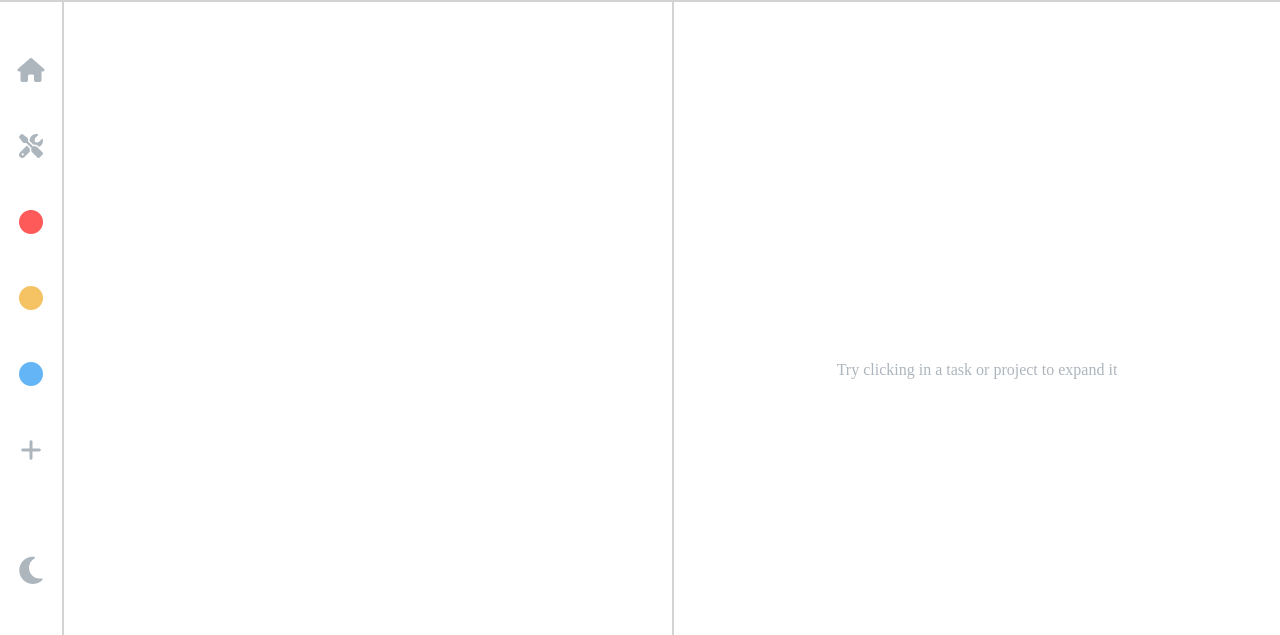
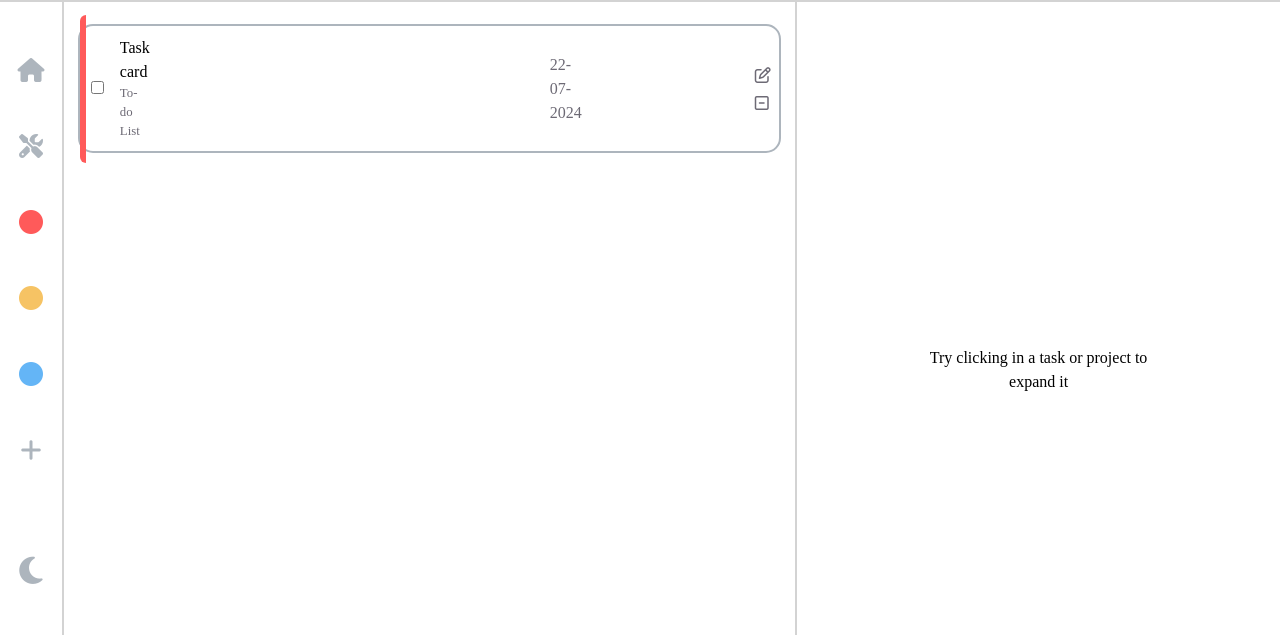
Before and after one commit to AdnaneTaleb10/To-Do-List, a website built with webpack: page src/index.html in a window 1280 px wide. Shown: the part 62-697 px from the top of the page. Built offline with nearby package versions, Linux system fonts and the light colour scheme; a web font is replaced by a local one.

Commit message:
Style tasks cards

```diff
--- a/src/css/style.css
+++ b/src/css/style.css
@@ -1,4 +1,27 @@
 @import url("https://fonts.cdnfonts.com/css/cascadia-code");
+
+:root {
+  --logo-blue: #2196f3ff;
+  /* Tasks title */
+  --black: #495057;
+
+  /* All other text/icon in tasks cards */
+  --dark-gray: #6d6a75ff;
+
+  /* Border of tasks card */
+  --default-gray: #adb5bdff;
+
+  /* Icons background on hover*/
+  --light-gray: #ebebeb;
+
+  /* Borders */
+  --borders-gray: #d3d3d3;
+
+  --red: #ff5a5a;
+  --yellow: #f6c364;
+  --argentinian-blue: #64b5f6ff;
+}
+
 *::before,
 *::after {
   box-sizing: border-box;
@@ -13,9 +36,7 @@ body {
   line-height: 1.5;
   -webkit-font-smoothing: antialiased;
   font-size: 100%;
-  font-family: "Jetbrains Mono";
   font-family: "Cascadia Code";
-  background-color: var(--background);
 }
 
 img,
@@ -43,21 +64,6 @@ select {
   font: inherit;
 }
 
-:root {
-  --timberwolf: #d3d3d3ff;
-  --french-gray: #adb5bdff;
-  --dim-gray: #6d6a75ff;
-  --argentinian-blue: #64b5f6ff;
-  --dodger-blue: #2196f3ff;
-
-  --gray: #d3d3d3;
-  --border: 2px solid #d3d3d3;
-
-  --red: #ff5a5a;
-  --yellow: #f6c364;
-  --argentinian-blue: #64b5f6ff;
-}
-
 main {
   display: grid;
   grid-template-columns: 4em 1fr 1fr;
@@ -68,7 +74,7 @@ main {
 header {
   grid-column: 1 / -1;
   grid-row: 1 / 2;
-  border: var(--border);
+  border: 2px solid var(--borders-gray);
   display: flex;
   align-items: center;
   padding: 0 20px;
@@ -80,7 +86,7 @@ header {
 }
 
 aside {
-  border-right: var(--border);
+  border-right: 2px solid var(--borders-gray);
   grid-column: 1 / 2;
   grid-row: 2 / -1;
   display: flex;
@@ -92,7 +98,6 @@ aside {
 }
 
 #left {
-  border-right: var(--border);
   grid-column: 2 / 3;
   grid-row: 2 / -1;
 }
@@ -108,7 +113,7 @@ aside {
   justify-content: center;
   align-items: center;
   font-size: 1.7rem;
-  color: var(--gray);
+  color: var(--default-gray);
 }
 
 #nav-top {
@@ -117,7 +122,7 @@ aside {
   justify-content: center;
   align-items: center;
   gap: 1.5em;
-  color: var(--french-gray);
+  color: var(--default-gray);
 }
 
 #nav-bottom {
@@ -127,11 +132,11 @@ aside {
   align-items: center;
   gap: 1.5em;
   font-size: 1.3em;
-  color: var(--french-gray);
+  color: var(--default-gray);
 }
 
 #nav-bottom > a {
-  color: var(--french-gray);
+  color: var(--default-gray);
 }
 
 aside i {
@@ -155,9 +160,89 @@ aside i:hover {
   background-color: rgb(235, 235, 235);
 }
 
+#min-view {
+  padding: 1.4em 1em;
+  display: flex;
+  flex-direction: column;
+  justify-content: start;
+  align-items: center;
+}
+
+.high {
+  background-color: var(--red);
+}
+
+.medium {
+  background-color: var(--yellow);
+}
+
+.low {
+  background-color: var(--argentinian-blue);
+}
+
+.task {
+  border: 2px solid var(--default-gray);
+  border-radius: 15px;
+  display: flex;
+  align-items: center;
+  width: 100%;
+  padding: 0.6em 0;
+  transition: 0.1s ease-in-out;
+}
+
+.task:hover {
+  cursor: pointer;
+  scale: 1.01;
+}
+
+.priority {
+  height: 140%;
+  width: 0.7em;
+  margin-right: 5px;
+  border-top-left-radius: 1em;
+  border-bottom-left-radius: 1em;
+}
+
+.checkbox-div > input{
+  accent-color: var(--logo-blue);
+}
+
+.information {
+  display: flex;
+  justify-content: center;
+  align-items: center;
+  gap: 1em;
+  margin-right: 25em;
+}
+
+.project-name {
+  font-size: 0.8rem;
+  color: var(--dark-gray);
+}
+
+.due-date {
+  margin-right: 10em;
+  color: var(--dark-gray);
+}
+
+.actions button {
+  background-color: transparent;
+  border: none;
+}
+
+.actions button i {
+  color: var(--dark-gray);
+  padding: 6px;
+}
+
+.actions button i:hover {
+  cursor: pointer;
+  background-color: rgb(235, 235, 235);
+}
+
 #full-view {
   position: relative;
-  border-left: var(--border);
+  border-left: 2px solid var(--borders-gray);
 }
 
 #empty-view {
--- a/src/index.html
+++ b/src/index.html
@@ -1,13 +1,15 @@
 <!DOCTYPE html>
 <html lang="en">
   <head>
-    <meta charset="UTF-8">
-    <meta name="viewport" content="width=device-width, initial-scale=1.0">
-    <script src="https://kit.fontawesome.com/5e7b46bf3f.js" crossorigin="anonymous"></script>
+    <meta charset="UTF-8" />
+    <meta name="viewport" content="width=device-width, initial-scale=1.0" />
+    <script
+      src="https://kit.fontawesome.com/5e7b46bf3f.js"
+      crossorigin="anonymous"
+    ></script>
     <title>To Do List</title>
   </head>
   <body>
-
     <main>
       <header>
         <div id="logo"></div>
@@ -25,16 +27,45 @@
 
         <div id="nav-bottom">
           <i class="fa-solid fa-moon"></i>
-                <a href="https://github.com/AdnaneTaleb10"><i class="fa-brands fa-github"></i></a>
+          <a href="https://github.com/AdnaneTaleb10"
+            ><i class="fa-brands fa-github"></i
+          ></a>
         </div>
       </aside>
 
-        <div id="min-view"></div>
+      <div id="min-view">
+        <div class="task">
+          <div class="priority high "></div>
+
+          <div class="information">
+            <div class="checkbox-div">
+                <input type="checkbox">
+            </div>
+            <div class="text-div">
+              <p class="task-title">Task card</p>
+              <p class="project-name">To-do List</p>
+            </div>
+          </div>
+
+          <div class="due-date">22-07-2024</div>
+
+          <div class="actions">
+            <button class="edit-task">
+              <i class="fa-regular fa-pen-to-square"></i>
+            </button>
+
+            <button class="delete-task">
+              <i class="fa-regular fa-square-minus"></i>
+            </button>
+          </div>
+        </div>
+      </div>
 
       <div id="full-view">
-            <div id="empty-view">Try clicking in a task or project to expand it</div>
+        <div id="empty-view">
+          Try clicking in a task or project to expand it
+        </div>
       </div>
     </main>
-
   </body>
 </html>
```
Lines whose indentation alone changed are shown as unchanged.
